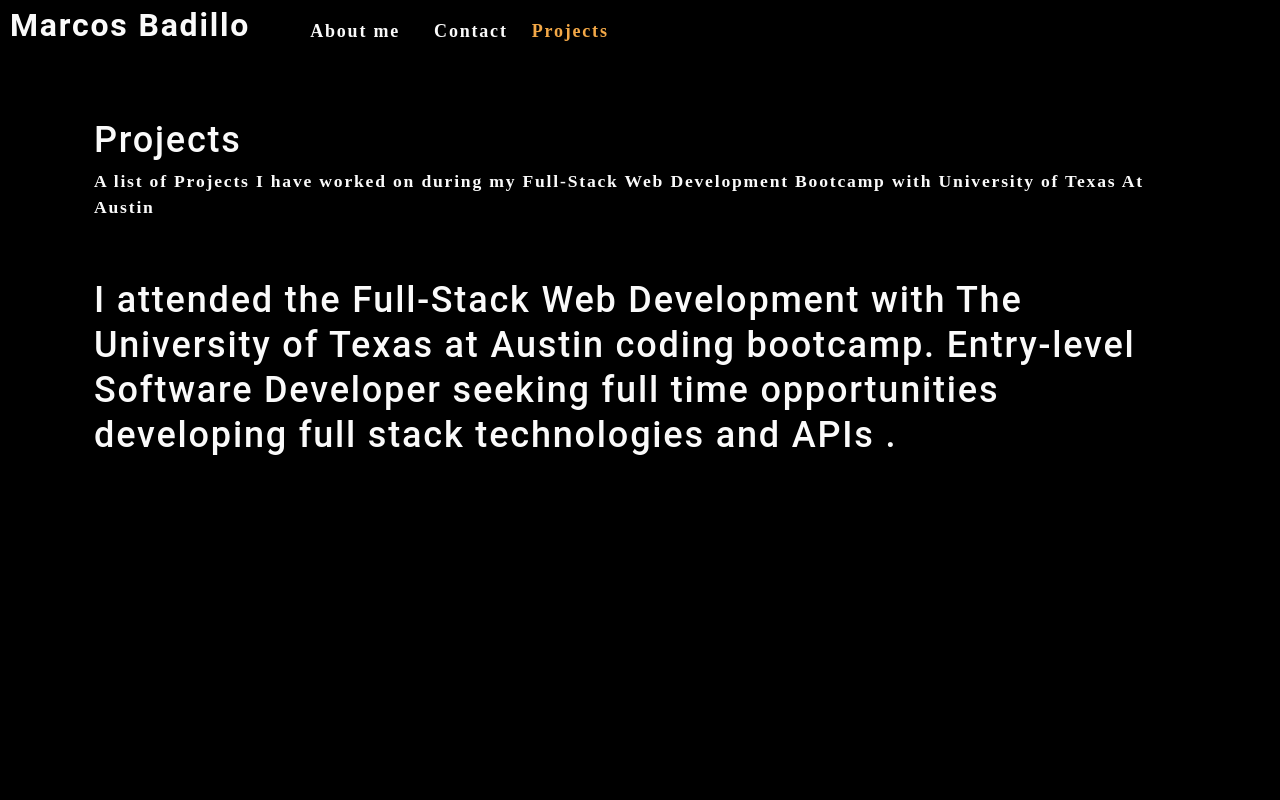
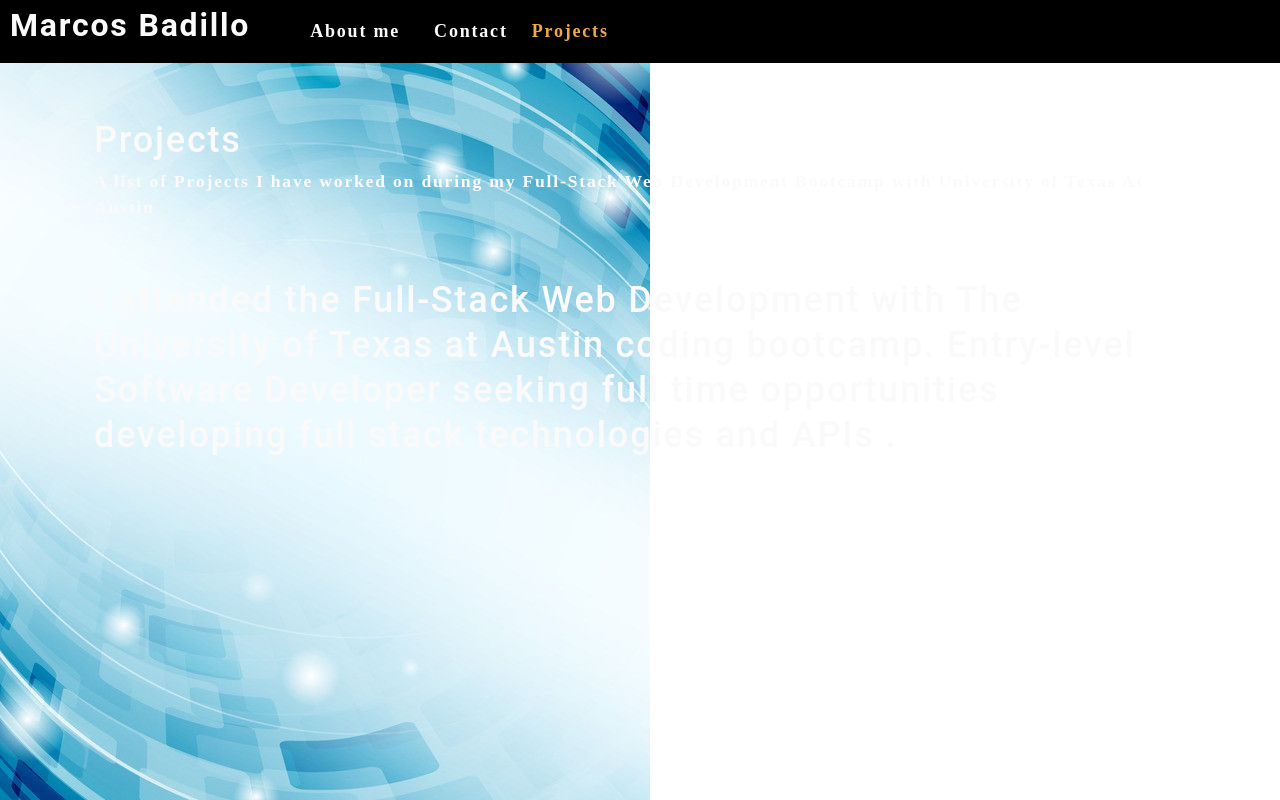
Before and after one commit to MBadi089/React-Portfolio, a React (Create React App) app: page / in a window 1280 px wide. Built offline with nearby package versions, Linux system fonts and the light colour scheme.

Commit message:
updated app.css and index.css for background image

```diff
--- a/src/App.css
+++ b/src/App.css
@@ -14,7 +14,7 @@
 }
 
 .App-header {
-  /*background-color: #282c34;*/
+  background-color: #282c34;
   min-height: 100vh;
   display: flex;
   flex-direction: column;
@@ -36,6 +36,3 @@
     transform: rotate(360deg);
   }
 }
-.background{
-  background-image: url("../src/assets/cover/background-image.jpg");
-}
--- a/src/index.css
+++ b/src/index.css
@@ -34,7 +34,10 @@ body {
   line-height: 1.5;
   font-size: 18px;
   letter-spacing: .1em;
-  background: var(--dark);
+  /* background: var(--dark); */
+  background-image: url("../src/assets/cover/background-image.jpg");
+  background-repeat: no-repeat;
+  background-size: auto;
   color: var(--light);
   font-family: 'Poiret One', cursive;
 
```
